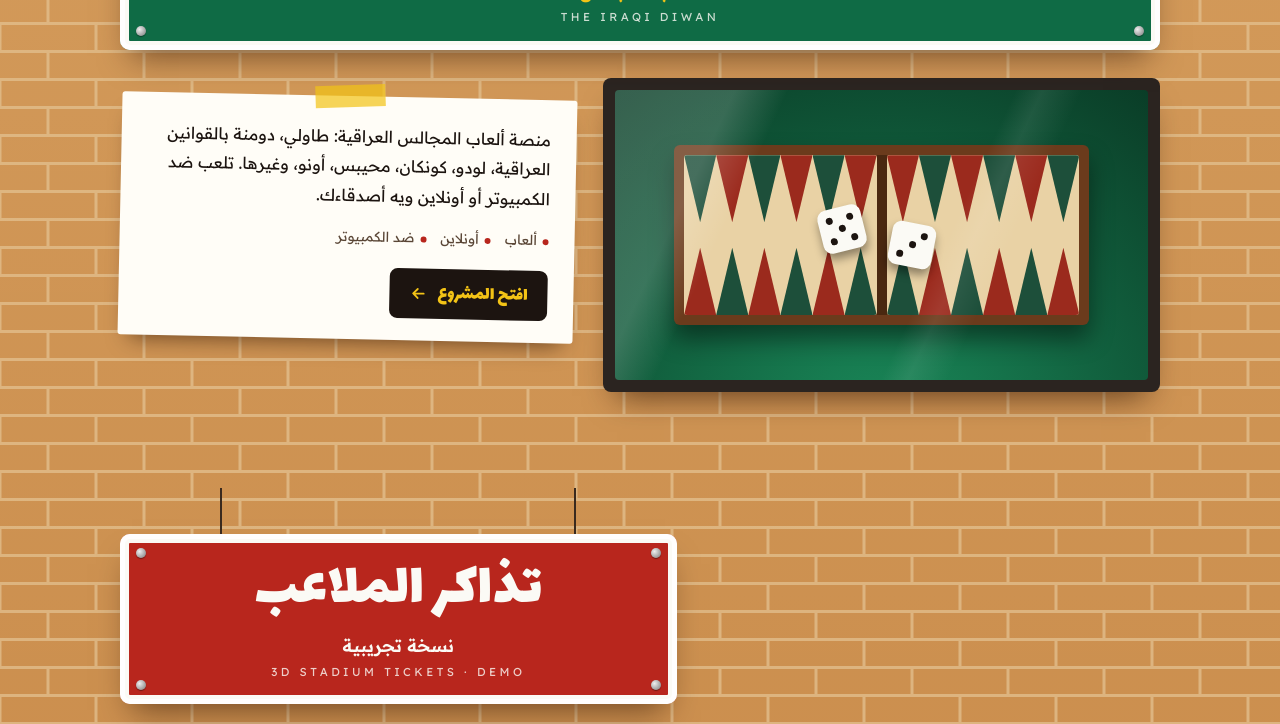
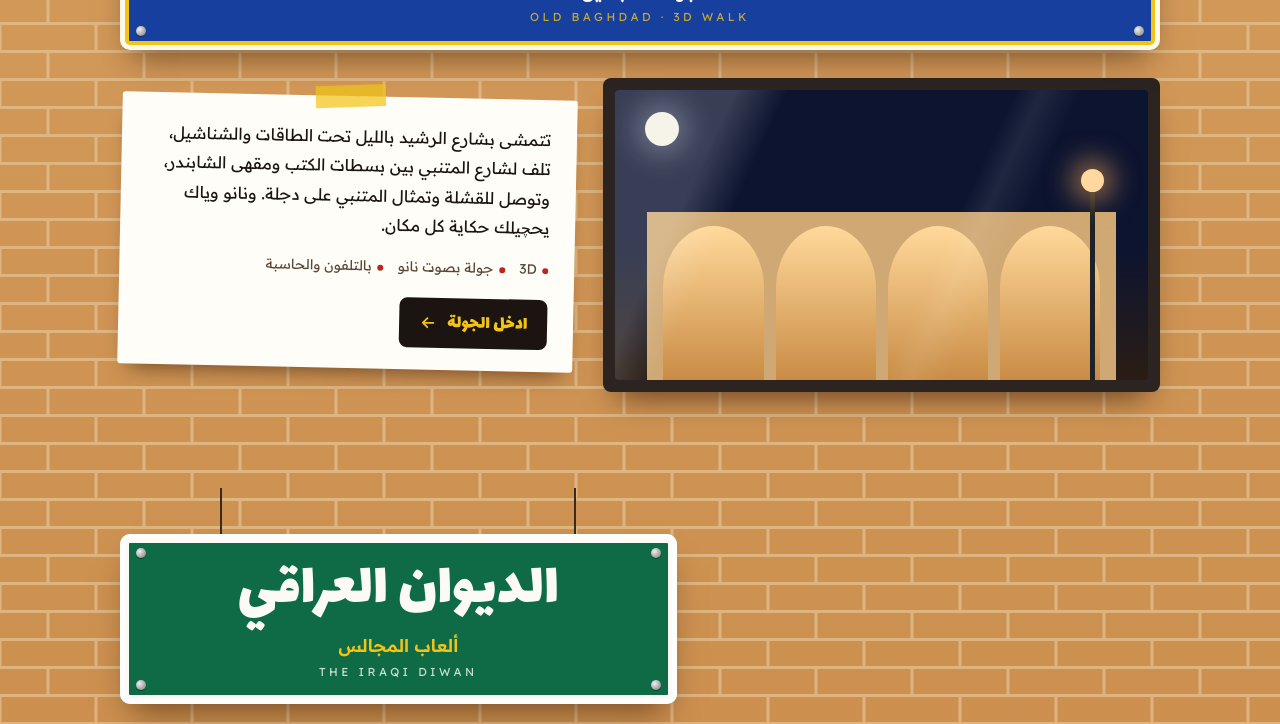
Before and after one commit to yasseromar4266/yasser-omar, a plain HTML site: page index.html in a window 1280 px wide. Shown: the part 734-1458 px from the top of the page. Drawn offline with nearby package versions, Linux system fonts and the light colour scheme; a web font is replaced by a local one.

Commit message:
بغداد القديمة أول مشروع، وزرها «ادخل الجولة»
Co-Authored-By: Claude Opus 5.5 <noreply@anthropic.com>
Claude-Session: https://claude.ai/code/session_019fSS5YhZeE41VetzKHTdBQ

```diff
--- a/index.html
+++ b/index.html
@@ -266,6 +266,9 @@ const CONTACT = {
 };
 
 const PROJECTS = [
+  { art:"baghdad", color:"s-blue", title:"بغداد القديمة", sub:"جولة 3D بالليل", en:"OLD BAGHDAD · 3D WALK",
+    desc:"تتمشى بشارع الرشيد بالليل تحت الطاقات والشناشيل، تلف لشارع المتنبي بين بسطات الكتب ومقهى الشابندر، وتوصل للقشلة وتمثال المتنبي على دجلة. ونانو وياك يحچيلك حكاية كل مكان.",
+    goods:["3D","جولة بصوت نانو","بالتلفون والحاسبة"], link:"https://yasser-omar.vercel.app/baghdad/", cta:"ادخل الجولة" },
   { art:"sawwili", color:"s-yellow", title:"سوّيلي موقع", sub:"موقعك بثواني", en:"SAWWILI · AI SITE MAKER",
     desc:"احچيله عن محلك بالعراقي، كتابة أو بالمايك، وخلال ثواني يطلعلك موقع كامل: اسم، ألوان، أقسام، أسعار، وزر واتساب. جربه بنفسك وشوف شكل موقع محلك.",
     goods:["ذكاء اصطناعي","بالمايك","جربه هسه"], link:"https://yasser-omar.vercel.app/sawwili/" },
@@ -283,10 +286,8 @@ const PROJECTS = [
     goods:["مشاهدة جماعية","مايك","من الاستوديو"], link:"https://al-sitara.netlify.app" },
   { art:"nano", color:"s-white", title:"نانو", sub:"روبوت يحچي", en:"NANO · AI ROBOT",
     desc:"روبوت افتراضي يحچي وياك بالذكاء الاصطناعي، حلگه وإيديه تتحرك وهو يحچي.",
-    goods:["ذكاء اصطناعي","صوت","حركة"], link:"https://nano-three-theta.vercel.app" },
-  { art:"baghdad", color:"s-blue", title:"بغداد القديمة", sub:"جولة 3D بالليل", en:"OLD BAGHDAD · 3D WALK",
-    desc:"تتمشى بشارع الرشيد بالليل تحت الطاقات والشناشيل، تلف لشارع المتنبي بين بسطات الكتب ومقهى الشابندر، وتوصل للقشلة وتمثال المتنبي على دجلة. ونانو وياك يحچيلك حكاية كل مكان.",
-    goods:["3D","جولة بصوت نانو","بالتلفون والحاسبة"], link:"https://yasser-omar.vercel.app/baghdad/" }
+    goods:["ذكاء اصطناعي","صوت","حركة"], link:"https://nano-three-theta.vercel.app" }
+
 ];
 
 const pip = s => s.split("").map(c=>`<i class="${c==='1'?'':'o'}"></i>`).join("");
@@ -320,7 +321,7 @@ PROJECTS.forEach(p=>{
     <div class="notice"><span class="tape"></span>
       <p>${p.desc}</p>
       <ul class="goods">${p.goods.map(g=>`<li>${g}</li>`).join("")}</ul>
-      ${p.link ? `<a class="door" href="${p.link}" target="_blank" rel="noopener">${p.demo?"جرّب النسخة التجريبية":"افتح المشروع"} ${arrow}</a>`
+      ${p.link ? `<a class="door" href="${p.link}" target="_blank" rel="noopener">${p.cta || (p.demo?"جرّب النسخة التجريبية":"افتح المشروع")} ${arrow}</a>`
                : `<span class="door soon">الرابط قريباً</span>`}
     </div>`;
   (p.art==="sawwili" ? document.getElementById("shops2") : shops).appendChild(el);
```
